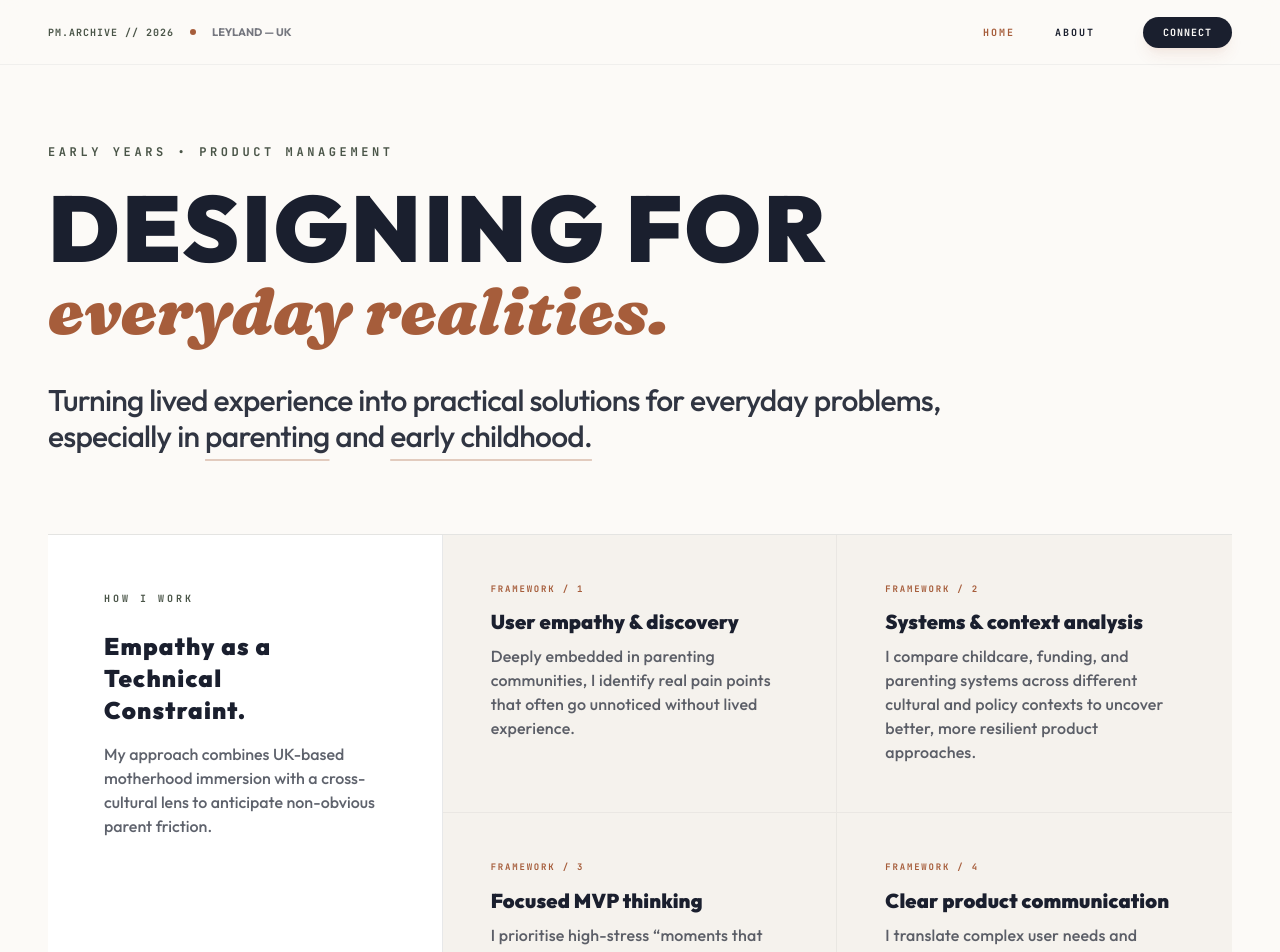
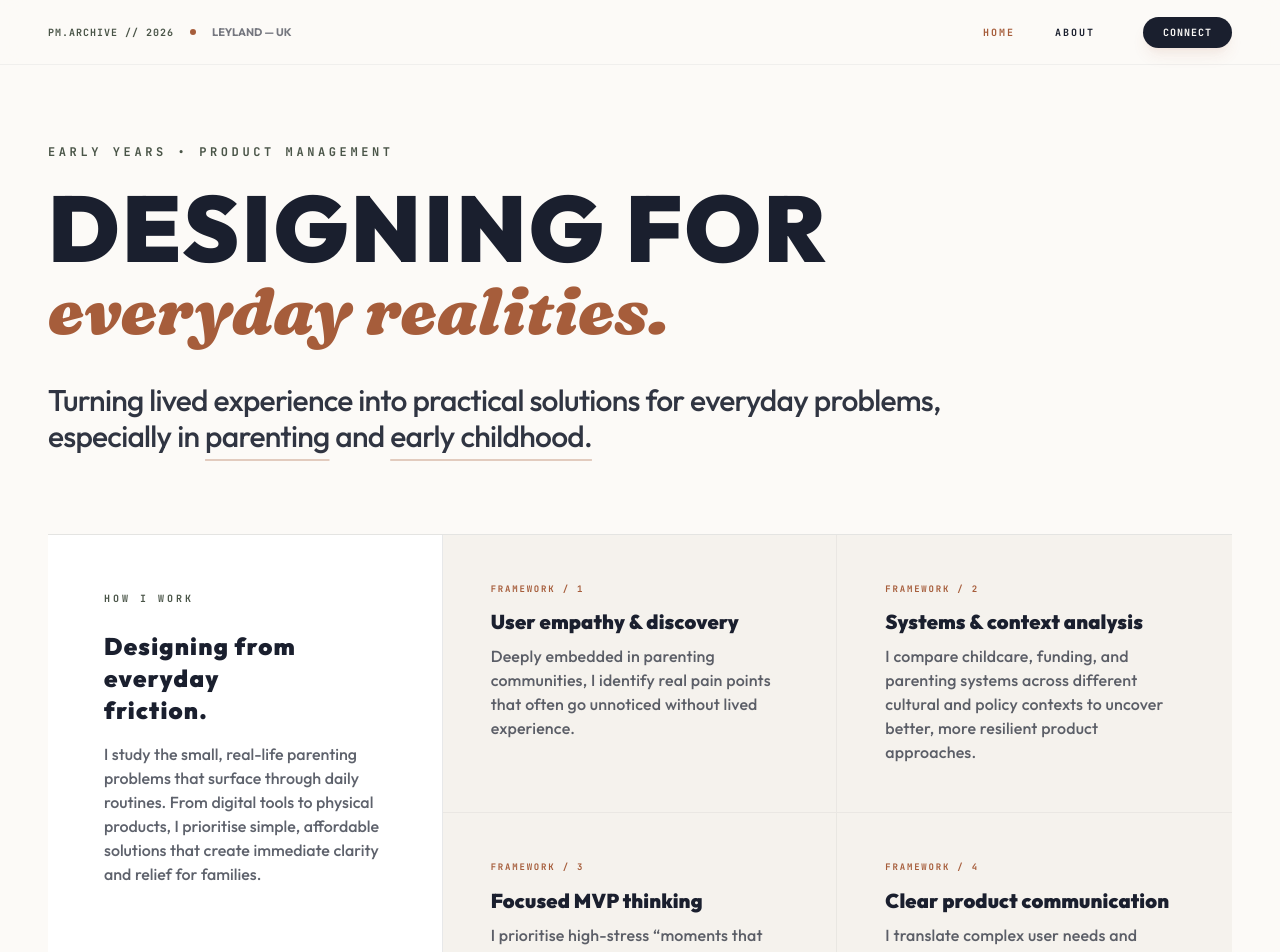
Before and after one commit to tramanpham161/PMportfolio, a React (Vite) app: page / in a window 1280 px wide. Shown: the top 952 px of the page. Built offline with nearby package versions, Linux system fonts and the light colour scheme.

Commit message:
Update App.tsx

```diff
--- a/App.tsx
+++ b/App.tsx
@@ -95,9 +95,9 @@ const App: React.FC = () => {
           <section id="about" className="grid md:grid-cols-12 border-b border-charcoal/10 scroll-mt-24">
             <div className="md:col-span-4 p-8 md:p-12 lg:p-14 border-b md:border-b-0 md:border-r border-charcoal/10 bg-white">
               <h2 className="font-mono text-[10px] font-bold uppercase tracking-[0.3em] mb-6 text-sage">How I work</h2>
-              <h3 className="text-xl md:text-2xl font-black mb-4 leading-[1.2] tracking-[0.05em] max-w-xs">Empathy as a <br/>Technical <br/>Constraint.</h3>
+              <h3 className="text-xl md:text-2xl font-black mb-4 leading-[1.2] tracking-[0.05em] max-w-xs">Designing from <br/>everyday <br/>friction.</h3>
               <p className="text-sm md:text-base text-charcoal/70 leading-relaxed font-medium max-w-xs tracking-normal">
-                My approach combines UK-based motherhood immersion with a cross-cultural lens to anticipate non-obvious parent friction.
+                I study the small, real-life parenting problems that surface through daily routines. From digital tools to physical products, I prioritise simple, affordable solutions that create immediate clarity and relief for families.
               </p>
             </div>
             <div className="md:col-span-8 grid grid-cols-1 sm:grid-cols-2 bg-[#F5F2ED]">
```
